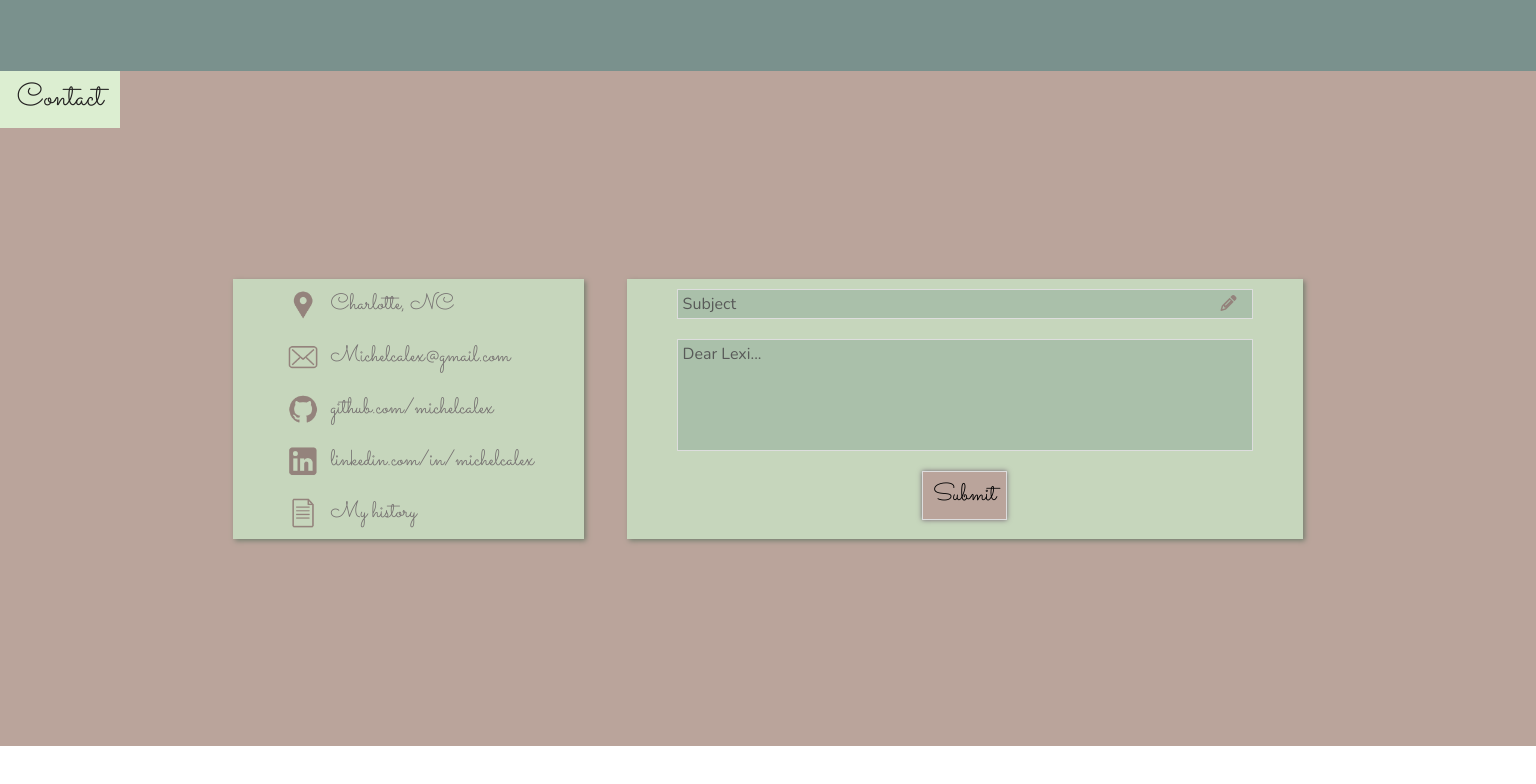
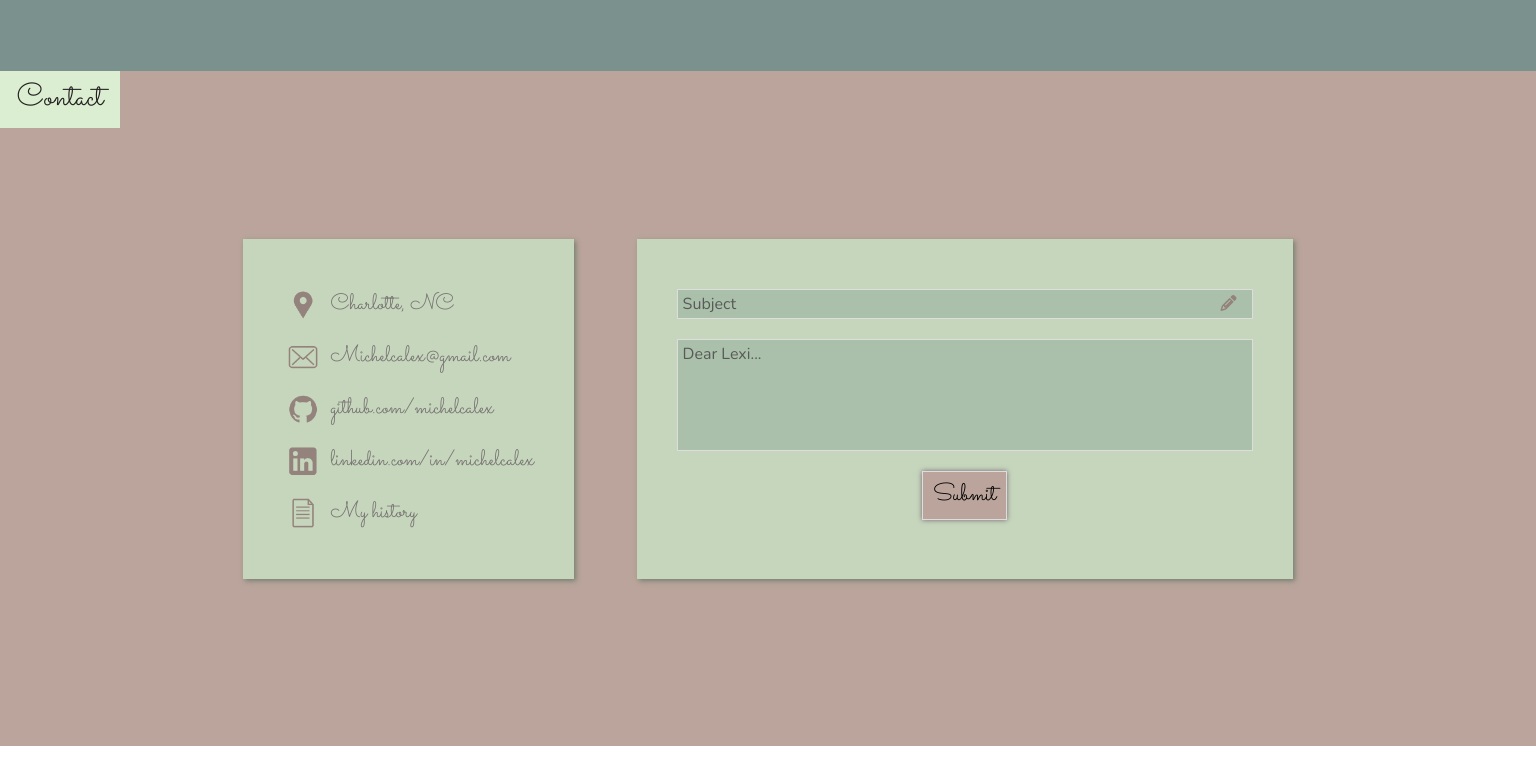
Before and after one commit to Michelcalex/Michelcalex.github.io, a website: page docs/index.html in a window 1536 px wide. Shown: the part 2279-3063 px from the top of the page. Drawn offline with nearby package versions, Linux system fonts and the light colour scheme.

Commit message:
Padding fixed - contact section

```diff
--- a/docs/style.css
+++ b/docs/style.css
@@ -191,8 +191,7 @@ header {
       justify-content: center; }
       @media (min-width: 1407px) {
         #contact #contact-container #info-container {
-          margin-left: 30px;
-          padding: 0px 50px; } }
+          margin-left: 30px; } }
       #contact #contact-container #info-container div a {
         display: flex;
         align-items: center;
@@ -214,7 +213,6 @@ header {
       flex-direction: column; }
       @media (min-width: 1407px) {
         #contact #contact-container #form-container {
-          padding: 0px 50px;
           margin-right: 30px; } }
       #contact #contact-container #form-container input {
         font-family: "Nunito", sans-serif;
```
